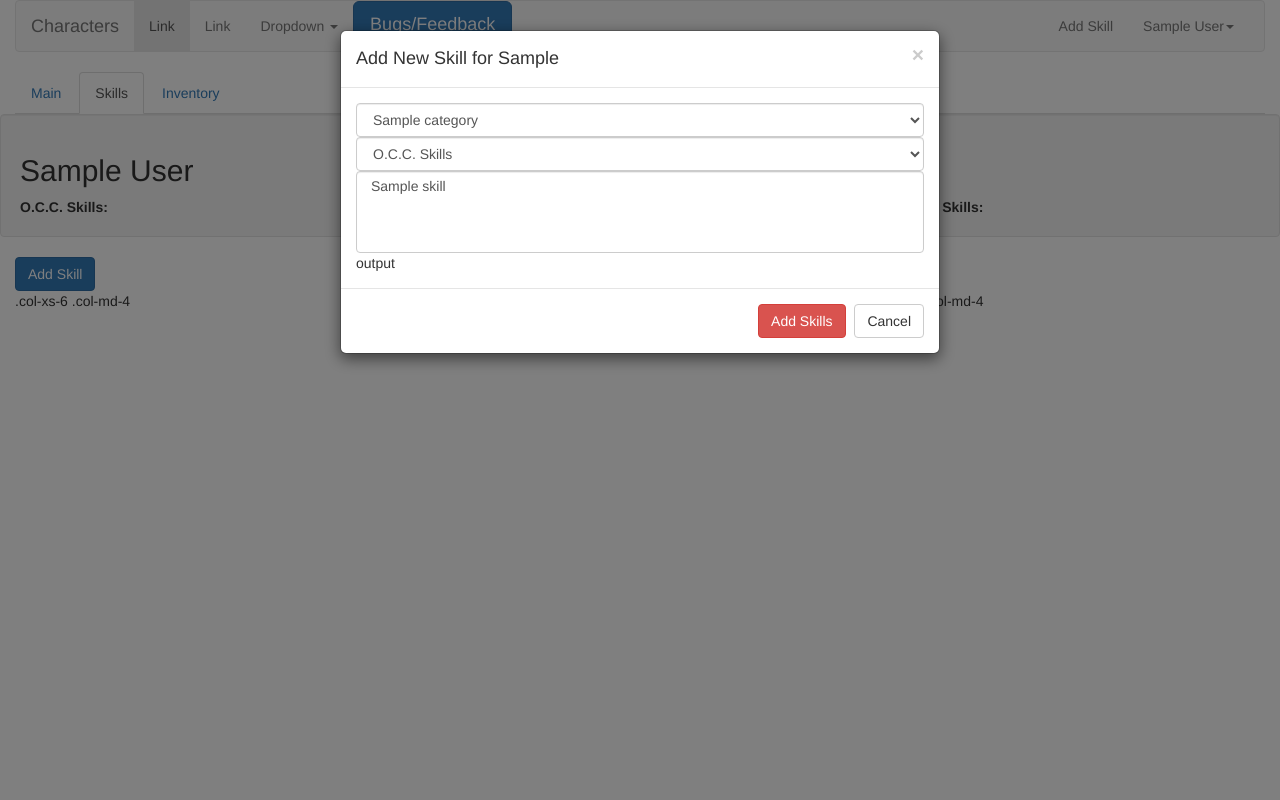
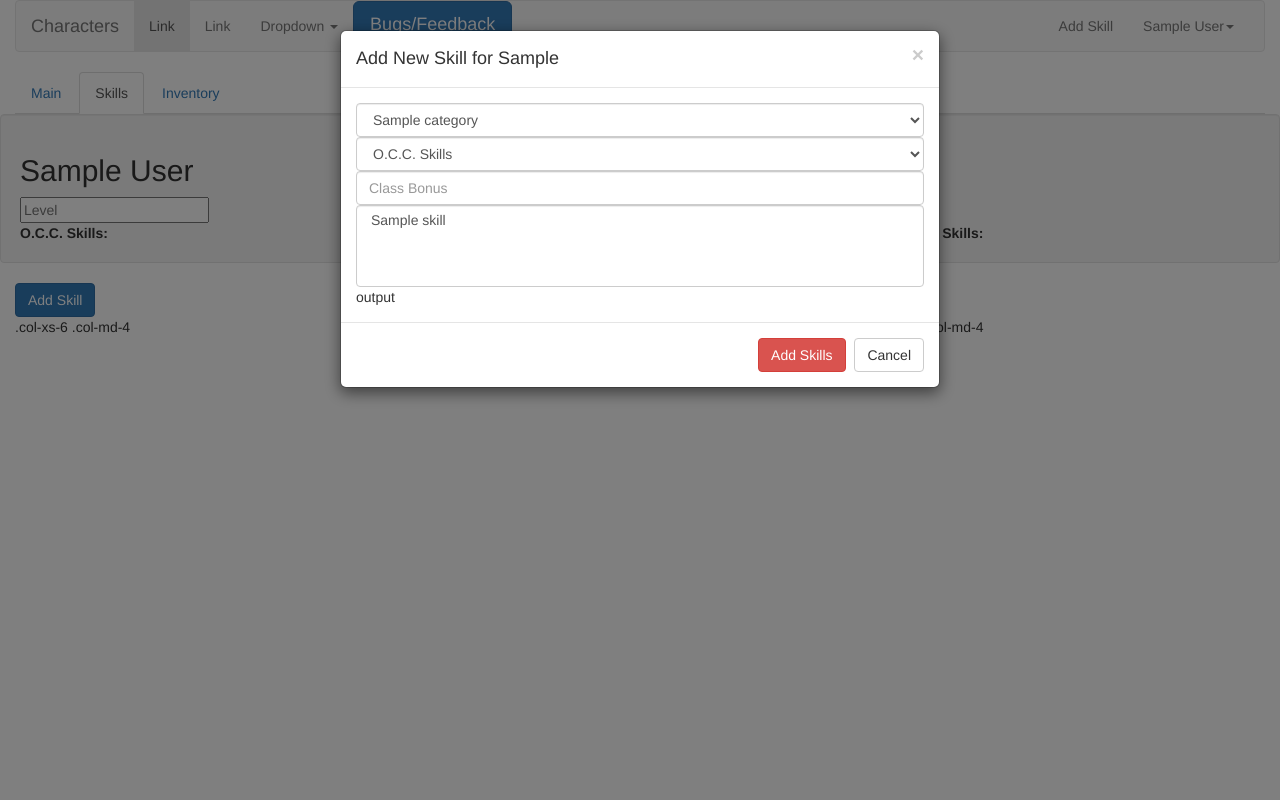
Before and after one commit to powkhenai/shrouded-island, a Flask app: page /character/1/skills in a window 1280 px wide, after a click on "Add Skill". Run offline with Flask 2, Linux system fonts and the light colour scheme; a user stored in the database is signed in; tables that the repository leaves empty hold one stand-in row (values such as "Sample post"); some libraries are stand-ins or nearby versions.

Commit message:
Added db column and suporting code for class specific skill bonuses, also a temporary entry to character level to use for skill calculations.

```diff
--- a/app/forms.py
+++ b/app/forms.py
@@ -35,6 +35,7 @@
 
 class AddSkillToChar(FlaskForm):
     category = SelectField('Skill Category', coerce=int)
+    bonus = IntegerField('bonus', validators=[Optional()])
     skill_type = SelectField('Skill Type', choices=[('OCC', 'O.C.C. Skills'),('REL','O.C.C Related'), ('SEC', 'Secondary Skills')])
     skills = SelectMultipleField(u'Add Skills', coerce=int)
 
--- a/app/models.py
+++ b/app/models.py
@@ -32,6 +32,7 @@
     char_id = db.Column('char_id', db.Integer, db.ForeignKey('character.id'), primary_key = True)
     skill_id = db.Column('skill_id', db.Integer, db.ForeignKey('skill.id'), primary_key = True)
     skill_type = db.Column('skill_type', db.String(3))
+    class_bonus = db.Column('class_bonus', db.Integer)
     skill = db.relationship('Skill', back_populates='characters')
     character = db.relationship('Character', back_populates='skills')
 
--- a/app/templates/base.html
+++ b/app/templates/base.html
@@ -9,6 +9,12 @@
 	<title>Rifts App</title>
 	<link href="/static/bootstrap/css/bootstrap.min.css" rel="stylesheet"/>
 	<link href="/static/base.css" rel="stylesheet"/>
+	<script src="https://ajax.googleapis.com/ajax/libs/jquery/1.12.4/jquery.min.js"></script>
+	<script src="/static/bootstrap/js/bootstrap.min.js"></script>
+	<script type="text/javascript">
+	    $SCRIPT_ROOT = {{ request.script_root|tojson|safe }};
+	</script>
+	<script src="/static/local.js"></script>
 	{% endblock %}
     </head>
     <body>
@@ -85,11 +91,13 @@
 		{% endblock %}
 	    </div>
 	</div>
+	<!--
 	<script src="https://ajax.googleapis.com/ajax/libs/jquery/1.12.4/jquery.min.js"></script>
 	<script src="/static/bootstrap/js/bootstrap.min.js"></script>
 	<script type="text/javascript">
 	    $SCRIPT_ROOT = {{ request.script_root|tojson|safe }};
 	</script>
 	<script src="/static/local.js"></script>
+	-->
     </body>
 </html>
--- a/app/templates/skills.html
+++ b/app/templates/skills.html
@@ -9,6 +9,9 @@
     <div class="row">
 	<div class="col-xs-12 well">
 	    <h2>{{ character.first_name }} {{ character.last_name }}</h2>
+	    <form>
+		<input id="current_level" placeholder="Level"/>
+	    </form>
 	    <div class="row">
 		{% set skillgroups = [ ('OCC','O.C.C. Skills'), ('REL','O.C.C. Related Skills'), ('SEC','Secondary Skills')] %}
 		{% for (key, value) in skillgroups %}
@@ -20,8 +23,16 @@
 			<div class="col-xs-6">
 			    {{ skill.skill.name }}
 			</div>
-			<div class="col-xs-2">
-			    {{ skill.skill.base }}
+			<div id="total{{ skill.skill.id }}" class="col-xs-2">
+			    <script>
+				$(document).ready(function() {
+				$('#current_level').change(function()
+					{
+					    var skilltotal = ($('#current_level').val()*1 * {{ skill.skill.per_level }}) + {{ skill.skill.base }} {% if skill.class_bonus %}+ {{ skill.class_bonus }}{% endif %}
+					    $("#total{{ skill.skill.id }}").html(skilltotal + "%")
+					});
+				});
+			    </script>
 			</div>
 			<div class="col-xs-2">
 			    <button type="button"
@@ -91,6 +102,7 @@
 		  {{ form.hidden_tag() }}
 		{{ form.category(class_="form-control", id="cat_sel") }}
 		{{ form.skill_type(class_="form-control") }}
+		{{ form.bonus(class_="form-control", placeholder="Class Bonus") }}
 		{{ form.skills(class_="form-control", id="skill_list", height="40px", width="30px") }}
 		<span id="test_out">output</span>
           </div>
--- a/app/views.py
+++ b/app/views.py
@@ -62,7 +62,7 @@
         return redirect(url_for('index'))
     if form.validate_on_submit():
         for skill_id in form.skills.data:
-            new_skill = CharSkills(skill_type=form.skill_type.data)
+            new_skill = CharSkills(skill_type=form.skill_type.data, class_bonus=form.bonus.data)
             new_skill.skill=Skill.query.get(skill_id)
             new_skill.character=character
         db.session.commit()
```
Also changed, not shown: db_repository/versions/010_migration.py (added, +28 -0 lines).
